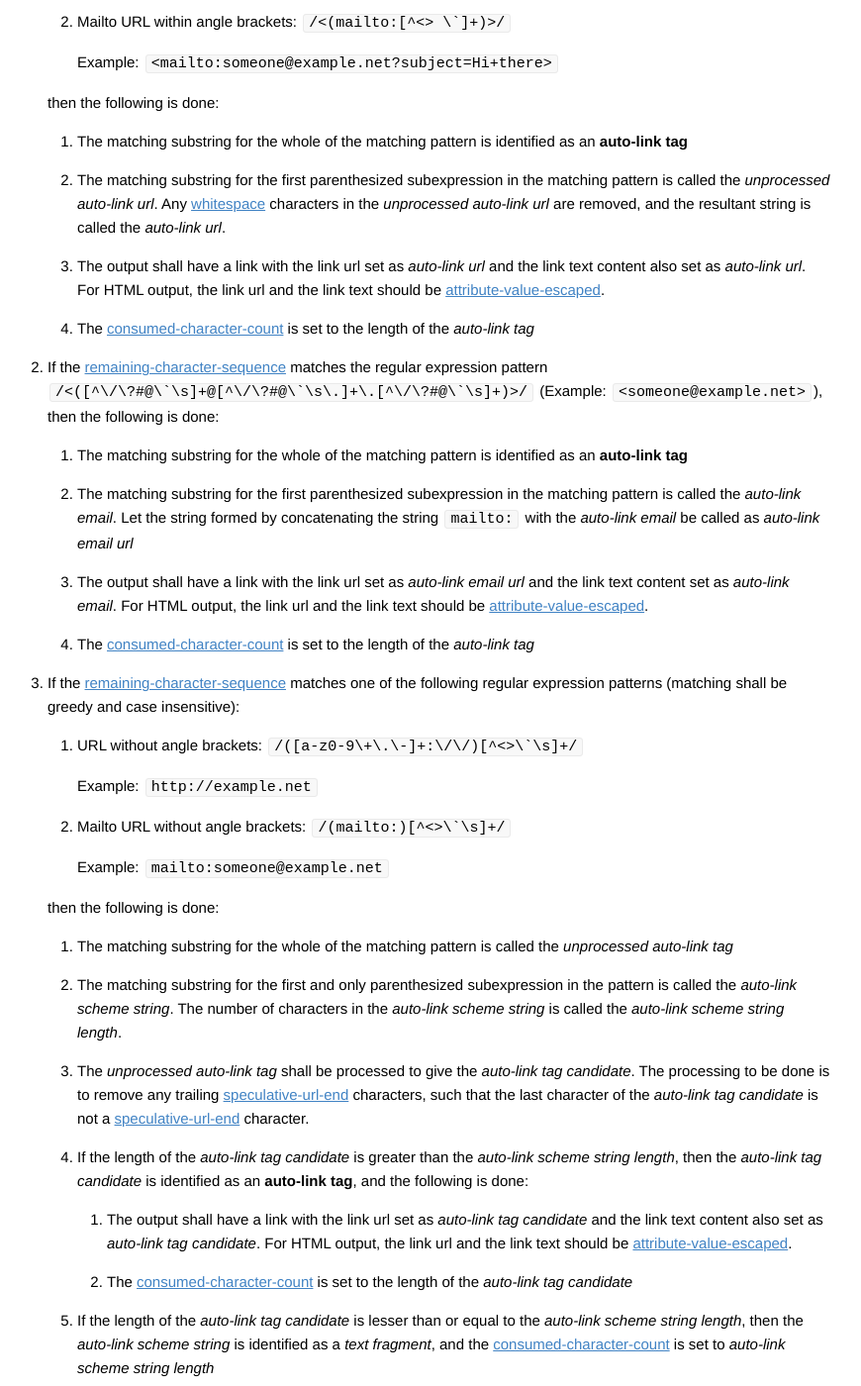
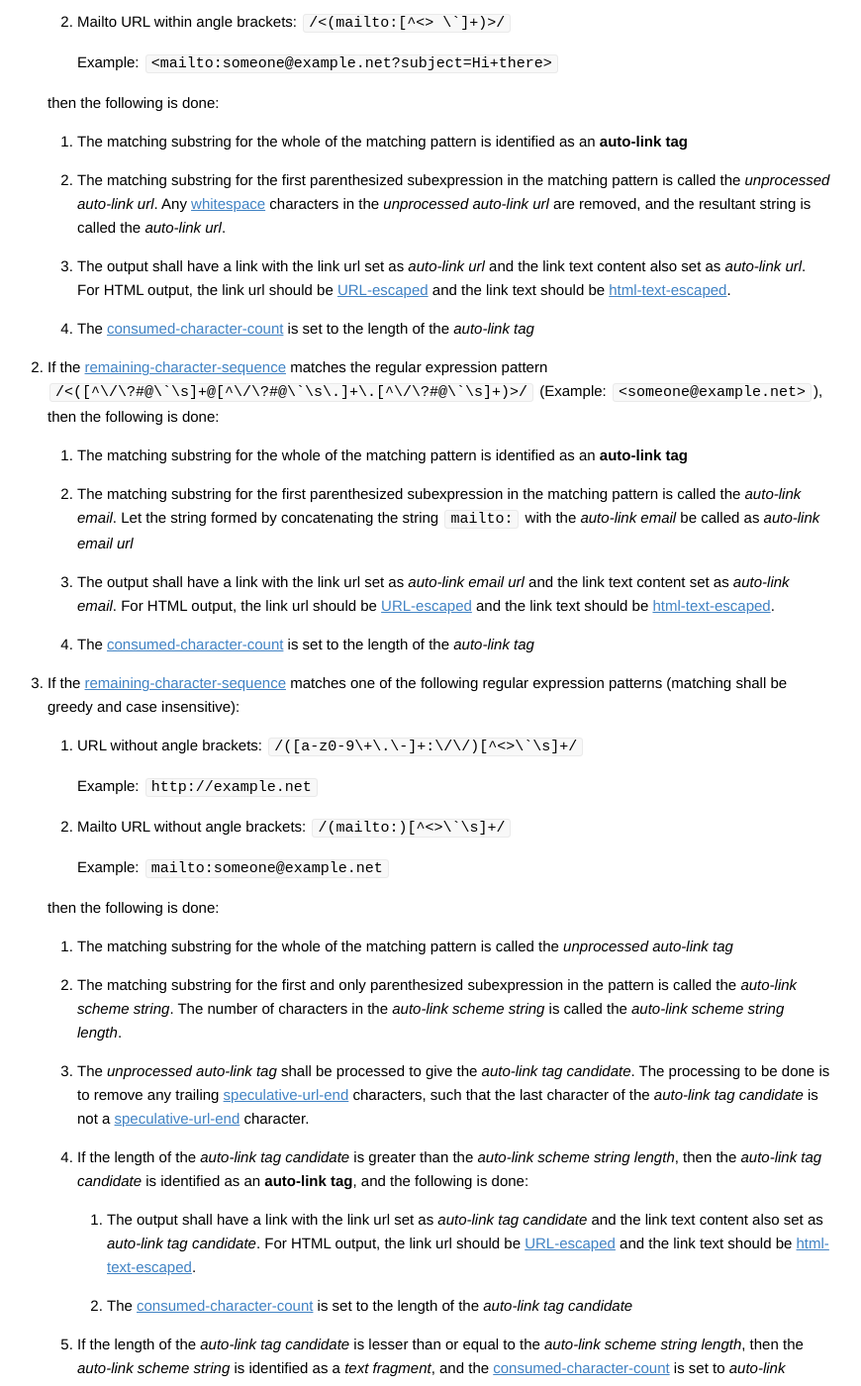
Before and after one commit to vfmd/vfmd-spec, a Jekyll site: the page built from specification.md, in a window 1280 px wide and 1400 px high, scrolled down 44871 px. Shown: the whole window at 99% size, without its empty margins (211-1081 px from the left). Built offline with Jekyll 4.4.1, drawn with Linux system fonts in a browser that asks for light colours; Markdown is read by kramdown in place of the engine named in the settings; some of the changed text lies outside the part shown.

Commit message:
Use URL-escaping for all links

```diff
--- a/specification.md
+++ b/specification.md
@@ -2116,7 +2116,7 @@ done:
         content_ linked to the link url and link title specified in the
         entry for the _reference id string_ in the [link reference
         association map]. For HTML output, the link url should be
-        [attribute-value-escaped]; the link title should be [de-escaped]
+        [URL-escaped]; the link title should be [de-escaped]
         and then [attribute-value-escaped].
 
         If the [link reference association map] does not contain an
@@ -2230,7 +2230,7 @@ done:
         shall be used as the title for the link. The output shall have
         the _enclosed content_ linked to the link url and link title.
         For HTML output, the link url should be
-        [attribute-value-escaped]; the link title should be [de-escaped]
+        [URL-escaped]; the link title should be [de-escaped]
         and then [attribute-value-escaped].
 
      6. The [top node] is popped off
@@ -2291,7 +2291,7 @@ done:
         content_ linked to the link url and link title specified in the
         entry for the _reference id string_ in the [link reference
         association map]. For HTML output, the link url should be
-        [attribute-value-escaped]; the link title should be [de-escaped]
+        [URL-escaped]; the link title should be [de-escaped]
         and then [attribute-value-escaped].
 
         If the [link reference association map] does not contain an
@@ -2840,7 +2840,7 @@ If the [remaining-character-sequence] matches the
         id string_ in the [link reference association map]. The
         [image-alt-text-string] shall be used as the alternate text for
         the image. For HTML output, the link url of the image should be
-        [attribute-value-escaped]; the title of the image and the
+        [URL-escaped]; the title of the image and the
         alternate text for the image should be [de-escaped] and then
         [attribute-value-escaped].
 
@@ -2934,7 +2934,7 @@ If the [remaining-character-sequence] matches the
         If _title string_ is not null, the _title string_ shall be used
         as the title of the image. The [image-alt-text-string] shall be
         used as the alternate text for the image. For HTML output, the
-        link url of the image should be [attribute-value-escaped]; the
+        link url of the image should be [URL-escaped]; the
         title of the image and the alternate text for the image should
         be [de-escaped] and then [attribute-value-escaped].
 
@@ -2976,7 +2976,7 @@ If the [remaining-character-sequence] matches the
         id string_ in the [link reference association map]. The
         [image-alt-text-string] shall be used as the alternate text for
         the image. For HTML output, the link url of the image should be
-        [attribute-value-escaped]; the title of the image and the
+        [URL-escaped]; the title of the image and the
         alternate text for the image should be [de-escaped] and then
         [attribute-value-escaped].
 
@@ -3066,8 +3066,8 @@ then the following is done:
         _auto-link url_.
      3. The output shall have a link with the link url set as _auto-link
         url_ and the link text content also set as _auto-link url_.
-        For HTML output, the link url and the link text should be
-        [attribute-value-escaped].
+        For HTML output, the link url should be
+        [URL-escaped] and the link text should be [html-text-escaped].
      4. The [consumed-character-count] is set to the length of the
         _auto-link tag_
 
@@ -3083,8 +3083,8 @@ then the following is done:
         _auto-link email_ be called as _auto-link email url_
      3. The output shall have a link with the link url set as _auto-link
         email url_ and the link text content set as _auto-link email_.
-        For HTML output, the link url and the link text should be
-        [attribute-value-escaped].
+        For HTML output, the link url should be
+        [URL-escaped] and the link text should be [html-text-escaped].
      4. The [consumed-character-count] is set to the length of the
         _auto-link tag_
 
@@ -3124,8 +3124,10 @@ then the following is done:
         following is done:
          1. The output shall have a link with the link url set as
             _auto-link tag candidate_ and the link text content also set
-            as _auto-link tag candidate_. For HTML output, the link url
-            and the link text should be [attribute-value-escaped].
+            as _auto-link tag candidate_.
+            For HTML output, the link url should be
+            [URL-escaped] and the link text should be
+            [html-text-escaped].
          2. The [consumed-character-count] is set to the length of the
             _auto-link tag candidate_
      5. If the length of the _auto-link tag candidate_ is lesser than or
```
